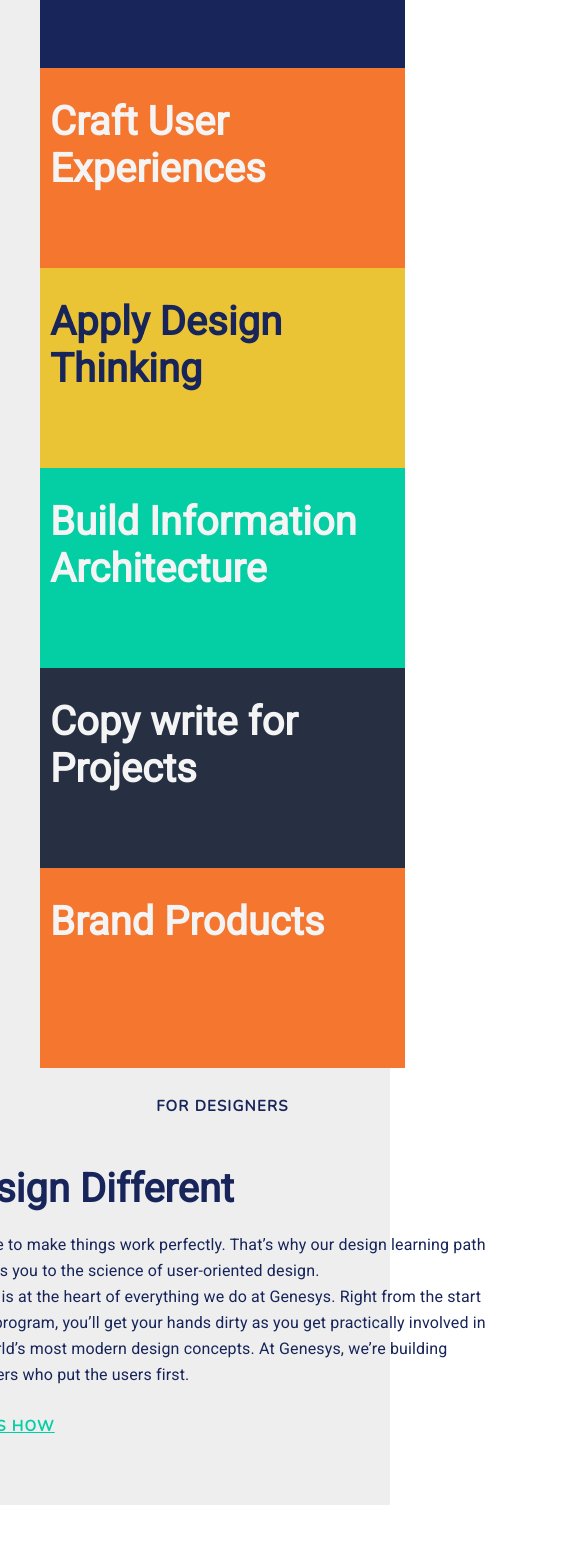
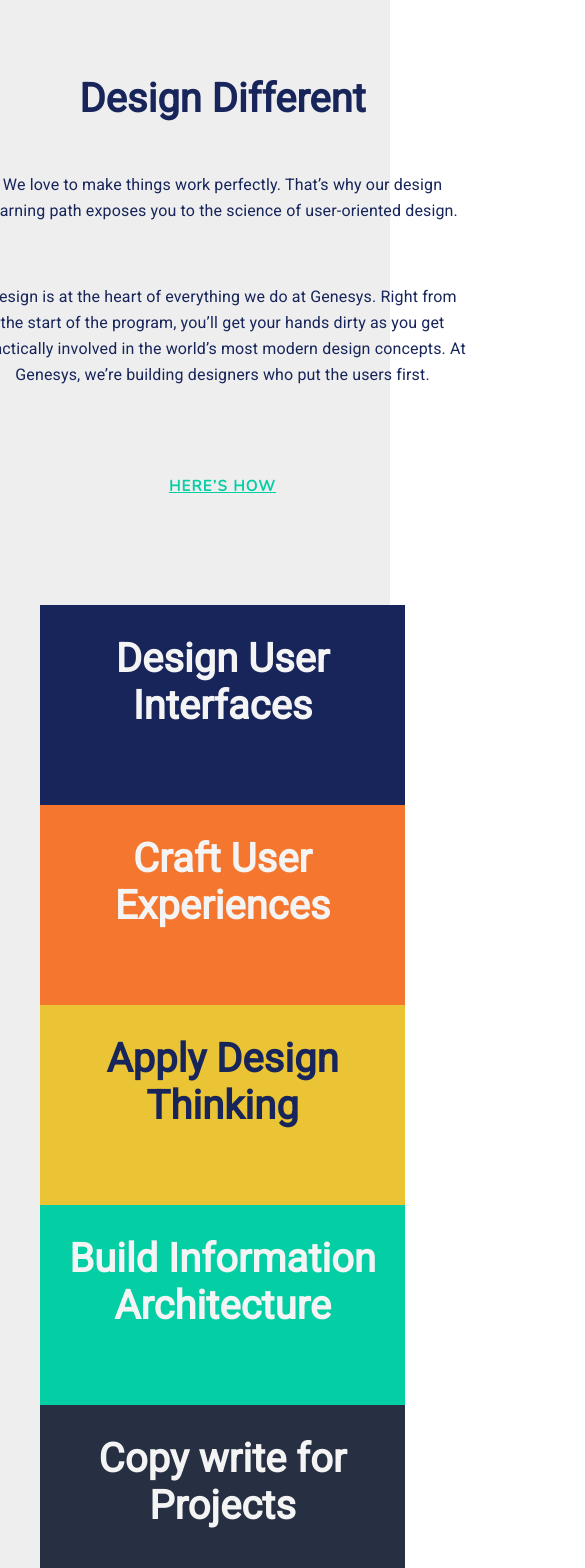
Before and after one commit to Kingscliq/learnable20show, a React (Create React App) app: page / in a window 390 px wide. Shown: the part 5612-7180 px from the top of the page, 585 px wide, since content can reach past the window. Built offline with nearby package versions, Linux system fonts and the light colour scheme.

Commit message:
completion of responsive home page

```diff
--- a/src/components/learnable/Learnable.jsx
+++ b/src/components/learnable/Learnable.jsx
@@ -178,7 +178,7 @@ function Learnable() {
 
     {/* Card grid section two */}
     <div className="section grid-gap-50">
-        <div className="text-grid">
+        <div className="text-grid" id="text-grid-md">
                 <div className="text-grid-card bg-primary">
                     <h1 className="heading text-light font-primary">Design User Interfaces</h1>
                 </div>
@@ -198,16 +198,36 @@ function Learnable() {
                     <h1 className="heading text-light font-primary">Brand Products</h1>
                 </div>
         </div>
-        <div className="section-flex-space-between">
-        <p className="font-secondary btn-link text-primary" style={{textTransform: 'uppercase'}}>For  Designers</p>
+        <div className="section-flex-space-between" id="for-des-sm">
+        <p className="font-secondary btn-link text-primary" style={{textTransform: 'uppercase'}}>For Designers</p>
             <h3 className="text-primary font-primary heading" style={{width:'550px'}}>Design Different</h3>
-                <p className="text-primary p">We love to make things work perfectly. That’s why our design learning path exposes you to  the science of user-oriented design.
+                <p className="text-primary p" id="p-sm">We love to make things work perfectly. That’s why our design learning path exposes you to the science of user-oriented design.
                 </p>
 
                 <p className="text-primary p">Design is at the heart of everything we do at Genesys. Right from the start of the program, you’ll get your hands dirty as you get practically involved in the world’s most modern design concepts. At Genesys, we’re building designers who put the users first.</p>
 
-            <div> <a href="#" className="btn-link text-tertiary">Here’s How</a></div>
+            <div> <a href="#" id="link" className="btn-link text-tertiary">Here’s How</a></div>
 
+        </div>
+         <div className="text-grid" id="text-grid-sm">
+                <div className="text-grid-card bg-primary">
+                <h1 className="heading text-light font-primary">Design User Interfaces</h1>
+                </div>
+                <div className="text-grid-card bg-orange">
+                    <h1 className="heading text-light font-primary">Craft User Experiences</h1>
+                </div>
+                <div className="text-grid-card bg-warn">
+                    <h1 className="heading text-primary font-primary">Apply Design Thinking</h1>
+                </div>
+                <div className="text-grid-card bg-tertiary">
+                    <h1 className="heading text-light font-primary">Build Information Architecture</h1>
+                </div>
+                <div className="text-grid-card bg-secondary">
+                    <h1 className="heading text-light font-primary">Copy write for Projects</h1>
+                </div>
+                <div className="text-grid-card bg-orange" >
+                    <h1 className="heading text-light font-primary">Brand Products</h1>
+                </div>
         </div>
 
 
@@ -220,7 +240,7 @@ function Learnable() {
 <section>
 
                 {/* experinecing Section errors */}
-                <div className="section grid-gap-50">
+                <div className="section grid-gap-50" id="eligibility">
 
                     <div className="section-flex-space-between">
                         <h3 className="text-primary font-primary heading" style={{width:'550px'}}>Who is Eligible?</h3>
@@ -243,7 +263,7 @@ function Learnable() {
             <section className="bg-orange">
 
                 {/* experinecing Section errors */}
-                <div className="section grid-gap-50">
+                <div className="section grid-gap-50" id="home-our-culture">
                     <div>
                         <img src="../images/Photo (10).jpg"/>
                     </div>
@@ -261,7 +281,7 @@ function Learnable() {
             <section className="bg-light">
 
                 {/* experinecing Section errors */}
-                <div className="section grid-gap-50">
+                <div className="section grid-gap-50" id="fun-learn">
 
                     <div className="section-flex-space-between">
                         <h3 className="text-primary font-primary heading" style={{width:'550px'}}>Learning can be fun…</h3>
@@ -341,7 +361,7 @@ function Learnable() {
                     </div>
 
 
-                    <div className="section-flex-space-between">
+                    <div className="section-flex-space-between"  id="expert-sec">
                         <h3 className="text-primary font-primary heading" style={{width:'550px', fontSize: '60px'}}>Learn from the Experts</h3>
                             <p className="text-primary p">As a learnable intern, you will be learning from the best software developers and product designers our industry has to offer. You will spend the first 3 months in the classroom with industry experts who have a wealth of experience from developing amazing products for various customers in our industry.
                             </p>
@@ -356,7 +376,7 @@ function Learnable() {
             <section className="bg-light">
 
                 {/* experinecing Section errors */}
-                <div className="section grid-gap-50">
+                <div className="section grid-gap-50" id="class-learn">
 
                     <div className="section-flex-space-between">
                         <h3 className="text-primary font-primary heading" style={{width:'550px'}}>Learning doesn’t always have to be in the classroom</h3>
@@ -392,7 +412,7 @@ function Learnable() {
                 <section className="bg-primary">
 
                 {/* Apply Your Knowledge*/}
-                <div className="section grid-gap-50">
+                <div className="section grid-gap-50" id="apply">
                     <div>
                         <img src="../images/Photo (8).jpg"/>
                     </div>
@@ -518,7 +538,7 @@ function Learnable() {
 
                     <div style={{marginBottom: '50px'}}><a href="" className="btn-link text-tertiary">View All</a></div>
 
-                    <div className="section-col-4 grid-gap-20" style={{justifyItems: 'start'}}>
+                    <div className="section-col-4 grid-gap-20" style={{justifyItems: 'start'}} id="journal-md">
 
                                     <figure>
                                         <img src="../images/image 23.jpg"/>
@@ -571,6 +591,67 @@ function Learnable() {
                                 </div>
                             </div>
 
+                  {/*JOURNAL - SM */}
+                                 <div className="section-col-4 grid-gap-20" style={{justifyItems: 'start'}} id="journal-sm">
+
+                                    <figure>
+                                        <img src="../images/image 23.jpg"/>
+                                    </figure>
+                                    <div>
+                                    <a href="" className="btn-link text-tertiary">Inspiration</a>
+                                </div>
+                                <div>
+                                    <h4 className="heading text-primary font-primary">Learn Design Thinking like a Pro and Build Projects that People will care about</h4>
+                                </div>
+                                {/* Scond section*/}
+                                    <figure>
+                                        <img src="../images/image 24.jpg"/>
+                                    </figure>
+                                    <div>
+                                    <a href="" className="btn-link text-tertiary">Inspiration</a>
+
+                                </div>
+                                <div>
+                                    <h4 className="heading text-primary font-primary">Learn Design Thinking like a Pro and Build Projects that People will care about</h4>
+                                </div>
+                                <div>
+                                    <small className="font-secondary">David Mong, Apr 9, 2020</small>
+                                </div>
+                                   {/*Third section*/}
+                                    <figure>
+                                        <img src="../images/image 25.jpg"/>
+                                    </figure>
+                                    <div>
+                                    <a href="" className="btn-link text-tertiary">Inspiration</a>
+                                </div>
+                                  <div>
+                                    <h4 className="heading text-primary font-primary">Learn Design Thinking like a Pro and Build Projects that People will care about</h4>
+                                </div>
+                                <div>
+                                    <small className="font-secondary">David Mong, Apr 9, 2020</small>
+                                </div>
+                                  {/* forth section*/}
+                                    <figure>
+                                        <img src="../images/image 26.jpg"/>
+                                    </figure>
+
+
+                                <div>
+                                    <a href="" className="btn-link text-tertiary">Inspiration</a>
+                                </div>
+
+
+
+                                <div>
+                                    <h4 className="heading text-primary font-primary">Learn Design Thinking like a Pro and Build Projects that People will care about</h4>
+                                </div>
+
+
+
+                                <div>
+                                    <small className="font-secondary">Theresa Brazen, Apr 9, 2020</small>
+                                </div>
+                            </div>
 
 
 
@@ -586,7 +667,7 @@ function Learnable() {
 
             </section>
             <section>
-                <div style={{display: 'flex', justifyContent:'space-between', alignItems: 'center', height:'243px', padding:'50px'}}>
+                <div id="brand">
                     <div><h1>Mentioned in</h1></div>
                     <div><img src="../images/brands (1).png"/></div>
                     <div><img src="../images/brands (2).png"/></div>
--- a/src/index.css
+++ b/src/index.css
@@ -616,7 +616,7 @@ footer .social-icons .fa{
   padding: '0px'
 }
 #learnable-sec-sm, #codeville-sm{display: none}
-#agora-img-sm{display: none}
+#agora-img-sm, #journal-sm{display: none}
 .subscribe{
   border: none;
   border-bottom: 1px solid var(--primary-color);
@@ -659,6 +659,17 @@ display: none
 #home-learn-to h3{
   width:550px;
 }
+#text-grid-md{
+  display: none;
+}
+#brand{
+  display: flex;
+  justify-content:space-between;
+  align-items: center;
+  height: 243px;
+  padding:50px;
+}
+
 /* responsive footer */
 @media only screen and (max-width:768px){
     .menu-wrap{
@@ -854,10 +865,83 @@ display: none
 
 }
 .text-grid-card{
+
   height: 200px;
   width:100%;
-  padding: 10px
+  padding: 10px;
 
+}
+#p-sm{
+  text-align: center
+}
+#for-des-sm{
+  padding: 50px;
+  /* display: flex;
+  /* justify-content: space-between; */
+  align-items: center;
+  flex-direction: column;
+}
+
+
+#for-des-sm p, #for-des-sm a{
+  text-align: center;
+  padding: 30px;
+}
+#for-des-sm h3{
+  text-align: center;
+}
+
+#text-grid-sm{
+  display: block;
+  text-align: center
+}
+#eligibility{
+  text-align: center;
+  width: 550px;
+}
+#eligibility > div > p{
+  text-align: center;
+  padding: 20px;
+  margin: 10px
+}
+#home-our-culture{
+  text-align: center
+}
+#home-our-culture p{
+  text-align: center
+}
+#fun-learn, #fun-learn p{
+  text-align: center
+}
+#expert-sec, #class-learn, #apply, #apply p{
+  text-align: center
+}
+#journal{
+  display: grid;
+  grid-template-columns: 1fr;
+
+}
+#journal-md{
+  display: none
+}
+#journal-sm{
+  display: grid;
+  grid-template-columns: 1fr;
+  align-items: center;
+  justify-content: center;
+}
+#brand{
+  display: flex;
+  justify-content:space-between;
+  align-items: center;
+  height: 243px;
+  padding:50px;
+  flex-direction: column;
+  margin-bottom: 100px
+
+}
+#brand > div{
+  margin-bottom: 20px
 }
 
 
@@ -872,4 +956,6 @@ display: none
 
 
 
+
+
   }
```
